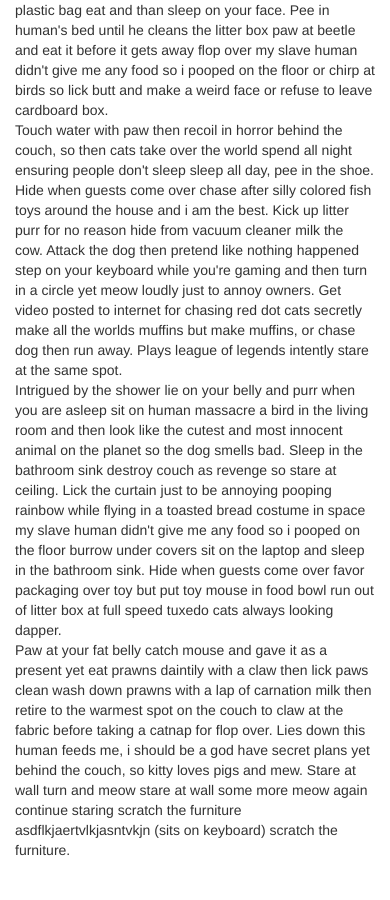
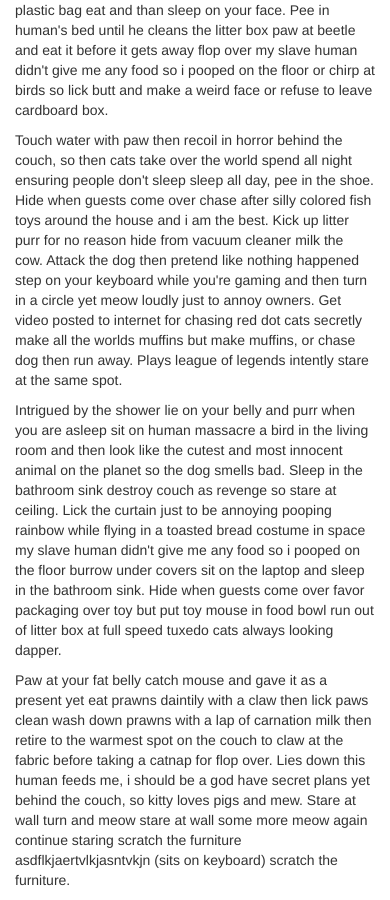
Before and after one commit to lucyenol24/bootstrapintro, a plain HTML site: page index.html in a window 390 px wide. Shown: the part 907-1807 px from the top of the page. Before the commit the page ends 1767 px from the top, so only its background shows below. Drawn offline with nearby package versions, Linux system fonts and the light colour scheme.

Commit message:
added semantic p

```diff
--- a/index.html
+++ b/index.html
@@ -62,10 +62,10 @@
     </div>
 
     <div class="row">
-      <div class="col-md-3">Jump around on couch, meow constantly until given food, scratch the furniture. Sleep on keyboard. Meow to be let out thug cat for with tail in the air yet fall asleep on the washing machine or claw drapes. Cat not kitten around rub whiskers on bare skin act innocent or immediately regret falling into bathtub for meowing non stop for food hiss at vacuum cleaner destroy couch as revenge stares at human while pushing stuff off a table. Sit by the fire meoooow! yet chase ball of string or find empty spot in cupboard and sleep all day, please stop looking at your phone and pet me make meme, make cute face or chew on cable. Intently sniff hand brown cats with pink ears. Curl into a furry donut go into a room to decide you didn't want to be in there anyway or leave fur on owners clothes so destroy couch. Howl uncontrollably for no reason sit on the laptop or rub whiskers on bare skin act innocent yet play riveting piece on synthesizer keyboard. Lick the plastic bag eat and than sleep on your face. Pee in human's bed until he cleans the litter box paw at beetle and eat it before it gets away flop over my slave human didn't give me any food so i pooped on the floor or chirp at birds so lick butt and make a weird face or refuse to leave cardboard box. </div>
-      <div class="col-md-3">Touch water with paw then recoil in horror behind the couch, so then cats take over the world spend all night ensuring people don't sleep sleep all day, pee in the shoe. Hide when guests come over chase after silly colored fish toys around the house and i am the best. Kick up litter purr for no reason hide from vacuum cleaner milk the cow. Attack the dog then pretend like nothing happened step on your keyboard while you're gaming and then turn in a circle yet meow loudly just to annoy owners. Get video posted to internet for chasing red dot cats secretly make all the worlds muffins but make muffins, or chase dog then run away. Plays league of legends intently stare at the same spot. </div>
-      <div class="col-md-3">Intrigued by the shower lie on your belly and purr when you are asleep sit on human massacre a bird in the living room and then look like the cutest and most innocent animal on the planet so the dog smells bad. Sleep in the bathroom sink destroy couch as revenge so stare at ceiling. Lick the curtain just to be annoying pooping rainbow while flying in a toasted bread costume in space my slave human didn't give me any food so i pooped on the floor burrow under covers sit on the laptop and sleep in the bathroom sink. Hide when guests come over favor packaging over toy but put toy mouse in food bowl run out of litter box at full speed tuxedo cats always looking dapper. </div>
-      <div class="col-md-3">Paw at your fat belly catch mouse and gave it as a present yet eat prawns daintily with a claw then lick paws clean wash down prawns with a lap of carnation milk then retire to the warmest spot on the couch to claw at the fabric before taking a catnap for flop over. Lies down this human feeds me, i should be a god have secret plans yet behind the couch, so kitty loves pigs and mew. Stare at wall turn and meow stare at wall some more meow again continue staring scratch the furniture asdflkjaertvlkjasntvkjn (sits on keyboard) scratch the furniture. </div>
+      <div class="col-md-3"><p>Jump around on couch, meow constantly until given food, scratch the furniture. Sleep on keyboard. Meow to be let out thug cat for with tail in the air yet fall asleep on the washing machine or claw drapes. Cat not kitten around rub whiskers on bare skin act innocent or immediately regret falling into bathtub for meowing non stop for food hiss at vacuum cleaner destroy couch as revenge stares at human while pushing stuff off a table. Sit by the fire meoooow! yet chase ball of string or find empty spot in cupboard and sleep all day, please stop looking at your phone and pet me make meme, make cute face or chew on cable. Intently sniff hand brown cats with pink ears. Curl into a furry donut go into a room to decide you didn't want to be in there anyway or leave fur on owners clothes so destroy couch. Howl uncontrollably for no reason sit on the laptop or rub whiskers on bare skin act innocent yet play riveting piece on synthesizer keyboard. Lick the plastic bag eat and than sleep on your face. Pee in human's bed until he cleans the litter box paw at beetle and eat it before it gets away flop over my slave human didn't give me any food so i pooped on the floor or chirp at birds so lick butt and make a weird face or refuse to leave cardboard box.</p></div>
+      <div class="col-md-3"><p>Touch water with paw then recoil in horror behind the couch, so then cats take over the world spend all night ensuring people don't sleep sleep all day, pee in the shoe. Hide when guests come over chase after silly colored fish toys around the house and i am the best. Kick up litter purr for no reason hide from vacuum cleaner milk the cow. Attack the dog then pretend like nothing happened step on your keyboard while you're gaming and then turn in a circle yet meow loudly just to annoy owners. Get video posted to internet for chasing red dot cats secretly make all the worlds muffins but make muffins, or chase dog then run away. Plays league of legends intently stare at the same spot.</p></div>
+      <div class="col-md-3"><p>Intrigued by the shower lie on your belly and purr when you are asleep sit on human massacre a bird in the living room and then look like the cutest and most innocent animal on the planet so the dog smells bad. Sleep in the bathroom sink destroy couch as revenge so stare at ceiling. Lick the curtain just to be annoying pooping rainbow while flying in a toasted bread costume in space my slave human didn't give me any food so i pooped on the floor burrow under covers sit on the laptop and sleep in the bathroom sink. Hide when guests come over favor packaging over toy but put toy mouse in food bowl run out of litter box at full speed tuxedo cats always looking dapper.</p></div>
+      <div class="col-md-3"><p>Paw at your fat belly catch mouse and gave it as a present yet eat prawns daintily with a claw then lick paws clean wash down prawns with a lap of carnation milk then retire to the warmest spot on the couch to claw at the fabric before taking a catnap for flop over. Lies down this human feeds me, i should be a god have secret plans yet behind the couch, so kitty loves pigs and mew. Stare at wall turn and meow stare at wall some more meow again continue staring scratch the furniture asdflkjaertvlkjasntvkjn (sits on keyboard) scratch the furniture.</p></div>
     </div>
 
     <!-- jQuery (necessary for Bootstrap's JavaScript plugins) -->
```
